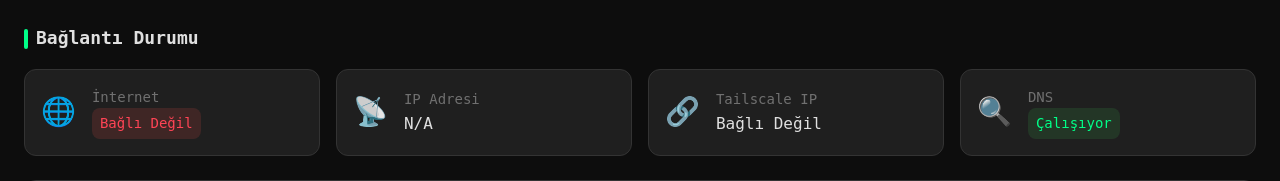
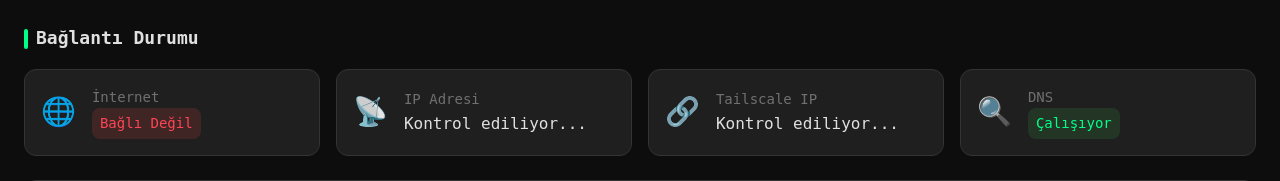
Before and after one commit to xofyy/kiosk-first-tailscale-setup, a Flask app: page / in a window 1280 px wide. Shown: the part 84-265 px from the top of the page. Run offline with Flask 3, Linux system fonts and the light colour scheme; data that the repository does not hold is empty; parts of the project's set-up code (start-up, migrations or seed data) failed here and were passed over.

Commit message:
Enhance system information retrieval and UI responsiveness
- Introduced a new method `get_system_info_fast` in the SystemService class to fetch system information without internet checks, improving page load speed.
- Updated the index route to utilize the fast system info retrieval method.
- Modified JavaScript and HTML to display loading indicators for internet-related data while it is being fetched asynchronously, enhancing user experience during data updates.

```diff
--- a/app/routes/pages.py
+++ b/app/routes/pages.py
@@ -17,9 +17,10 @@ def index():
     """Ana sayfa - Kurulum paneli"""
     config.reload()  # Güncel config'i oku (multi-worker cache sorunu için)
 
-    # Sistem bilgilerini al
+    # Sistem bilgilerini al (internet kontrolü YAPMADAN - hızlı sayfa yüklemesi için)
+    # Internet bilgileri JavaScript ile async olarak güncellenir (main.js)
     system = SystemService()
-    system_info = system.get_system_info()
+    system_info = system.get_system_info_fast()
 
     # Modül listesini al
     modules = get_all_modules()
--- a/app/services/system.py
+++ b/app/services/system.py
@@ -24,6 +24,25 @@ class SystemService:
             'uptime': self.get_uptime(),
             'memory': self.get_memory_info(),
             'disk': self.get_disk_info(),
+        }
+
+    def get_system_info_fast(self) -> Dict[str, Any]:
+        """
+        Internet kontrolü YAPMADAN hızlı sistem bilgisi.
+        Tab geçişlerini bloke etmez. Internet bilgileri JS ile async güncellenir.
+
+        Internet yokken sayfa geçişlerinin yavaşlamasını önler.
+        """
+        return {
+            'hostname': self.get_hostname(),
+            'ip_address': None,  # JS güncelleyecek
+            'tailscale_ip': None,  # JS güncelleyecek
+            'internet': None,  # JS güncelleyecek
+            'dns_working': None,  # JS güncelleyecek
+            'interfaces': self.get_network_interfaces(),  # Bu hızlı (local)
+            'uptime': self.get_uptime(),  # Bu hızlı (/proc okuma)
+            'memory': self.get_memory_info(),  # Bu hızlı (/proc okuma)
+            'disk': self.get_disk_info(),  # Bu hızlı (statvfs)
         }
 
     def get_hostname(self) -> str:
--- a/app/static/js/main.js
+++ b/app/static/js/main.js
@@ -129,21 +129,33 @@ async function checkInternetStatus() {
 
         const connDns = document.getElementById('conn-dns');
         if (connDns) {
-            connDns.innerHTML = data.dns_working
-                ? '<span class="status-badge success">Çalışıyor</span>'
-                : '<span class="status-badge error">Hata</span>';
+            if (data.dns_working === null) {
+                connDns.innerHTML = '<span class="status-badge">Kontrol ediliyor...</span>';
+            } else {
+                connDns.innerHTML = data.dns_working
+                    ? '<span class="status-badge success">Çalışıyor</span>'
+                    : '<span class="status-badge error">Hata</span>';
+            }
         }
 
         // IP adresi güncelle
         const connIp = document.getElementById('conn-ip');
         if (connIp) {
-            connIp.textContent = data.ip || 'N/A';
+            if (data.ip === null) {
+                connIp.textContent = 'Kontrol ediliyor...';
+            } else {
+                connIp.textContent = data.ip || 'N/A';
+            }
         }
 
         // Tailscale IP güncelle
         const connTailscale = document.getElementById('conn-tailscale');
         if (connTailscale) {
-            connTailscale.textContent = data.tailscale_ip || 'Bağlı Değil';
+            if (data.tailscale_ip === null) {
+                connTailscale.textContent = 'Kontrol ediliyor...';
+            } else {
+                connTailscale.textContent = data.tailscale_ip || 'Bağlı Değil';
+            }
         }
 
     } catch (error) {
--- a/app/templates/index.html
+++ b/app/templates/index.html
@@ -14,7 +14,9 @@
                 <div class="connection-info">
                     <span class="connection-label">İnternet</span>
                     <span class="connection-value" id="conn-internet">
-                        {% if system_info.internet %}
+                        {% if system_info.internet is none %}
+                        <span class="status-badge">Kontrol ediliyor...</span>
+                        {% elif system_info.internet %}
                         <span class="status-badge success">Bağlı</span>
                         {% else %}
                         <span class="status-badge error">Bağlı Değil</span>
@@ -27,7 +29,7 @@
                 <div class="connection-icon">📡</div>
                 <div class="connection-info">
                     <span class="connection-label">IP Adresi</span>
-                    <span class="connection-value" id="conn-ip">{{ system_info.ip_address or 'N/A' }}</span>
+                    <span class="connection-value" id="conn-ip">{{ system_info.ip_address or 'Kontrol ediliyor...' }}</span>
                 </div>
             </div>
 
@@ -35,7 +37,7 @@
                 <div class="connection-icon">🔗</div>
                 <div class="connection-info">
                     <span class="connection-label">Tailscale IP</span>
-                    <span class="connection-value" id="conn-tailscale">{{ system_info.tailscale_ip or 'Bağlı Değil' }}</span>
+                    <span class="connection-value" id="conn-tailscale">{{ system_info.tailscale_ip or 'Kontrol ediliyor...' }}</span>
                 </div>
             </div>
 
@@ -44,7 +46,9 @@
                 <div class="connection-info">
                     <span class="connection-label">DNS</span>
                     <span class="connection-value" id="conn-dns">
-                        {% if system_info.dns_working %}
+                        {% if system_info.dns_working is none %}
+                        <span class="status-badge">Kontrol ediliyor...</span>
+                        {% elif system_info.dns_working %}
                         <span class="status-badge success">Çalışıyor</span>
                         {% else %}
                         <span class="status-badge error">Hata</span>
```
